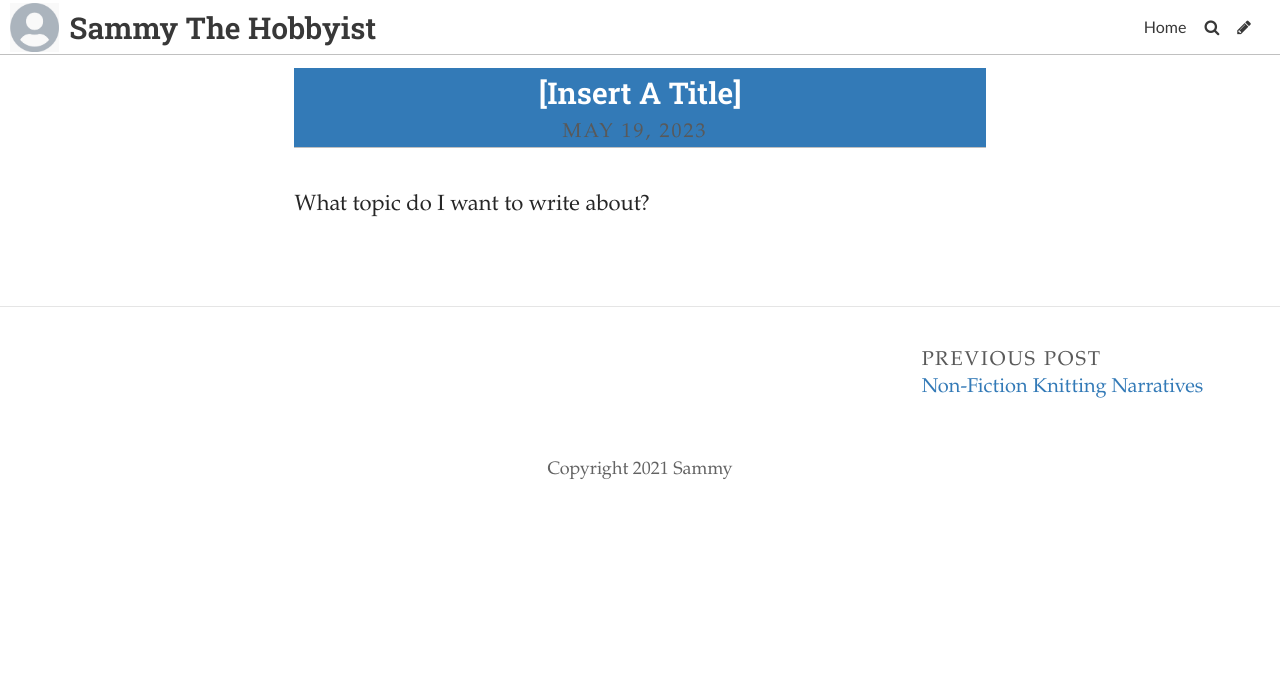
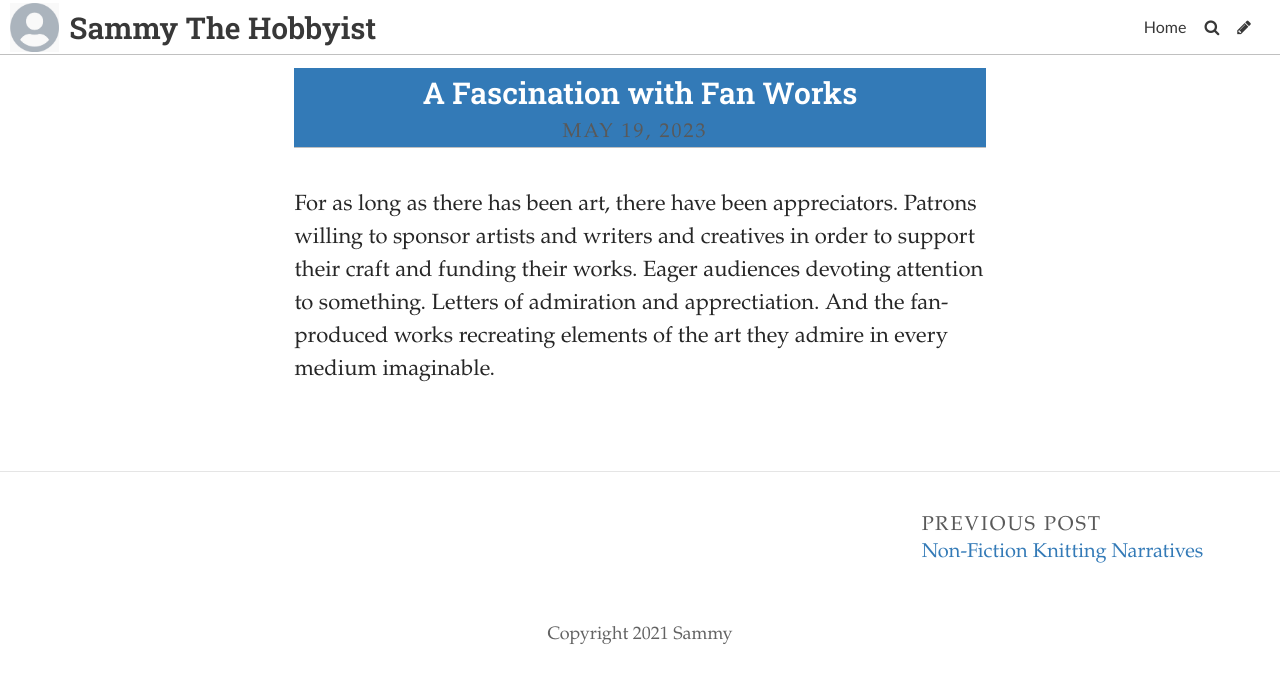
Before and after one commit to SammySpinsAYarn/Blog, a Jekyll site: the page built from _posts/2023-05-16-insert-a-title.md, in a window 1280 px wide. Shown: the top 683 px of the page. Built offline with Jekyll 4.4.1, drawn with Linux system fonts in a browser that asks for light colours; some web fonts are replaced.

Commit message:
Update Post “2023-05-16-insert-a-title”

```diff
--- a/_posts/2023-05-16-insert-a-title.md
+++ b/_posts/2023-05-16-insert-a-title.md
@@ -1,8 +1,8 @@
 ---
 layout: post
-title: "[Insert A Title]"
+title: A Fascination with Fan Works
 date: 2023-05-19T15:30:59.556Z
 title_color: "#ffffff"
 comments: false
 ---
-W﻿hat topic do I want to write about?
+For as long as there has been art, there have been appreciators. Patrons willing to sponsor artists and writers and creatives in order to support their craft and funding their works. Eager audiences devoting attention to something. Letters of admiration and apprectiation. And the fan-produced works recreating elements of the art they admire in every medium imaginable.
```
